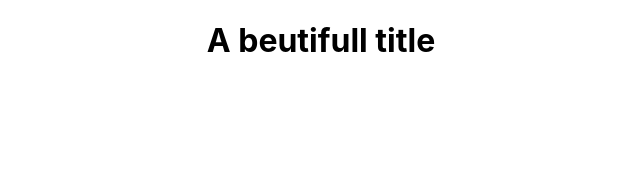
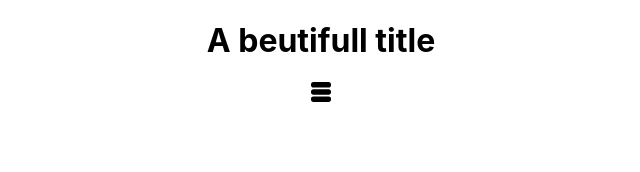
Before and after one commit to prod-astri/pfl_react_test, a React (Create React App) app: page / in a window 1280 px wide. Shown: the top 172 px of the page, without its empty margins (319-959 px from the left). Built offline with nearby package versions, Linux system fonts and the light colour scheme.

Commit message:
solve svg loading bug

```diff
--- a/src/App.js
+++ b/src/App.js
@@ -1,11 +1,19 @@
 import './App.css';
 
-const title = <h1>A beutifull title</h1>
+// to use svg in React you need to
+// - minify the file https://www.svgminify.com/
+// or - more convoluted wys https://blog.logrocket.com/how-to-use-svgs-in-react/
+import burger from "./assets/burger.svg"
+
+const theId = 'title'
+const title = <h1 id={theId}>A beutifull title</h1>
 
 function App() {
   return (
     <div className="App">
       { title }
+      <img src={burger} alt='menu icon' style={{width: '20px'}}/>
+
     </div>
   );
 }
```
Also changed, not shown: src/App copy.js (added), src/assets/burger.svg (added), src/components/header.js (added).
